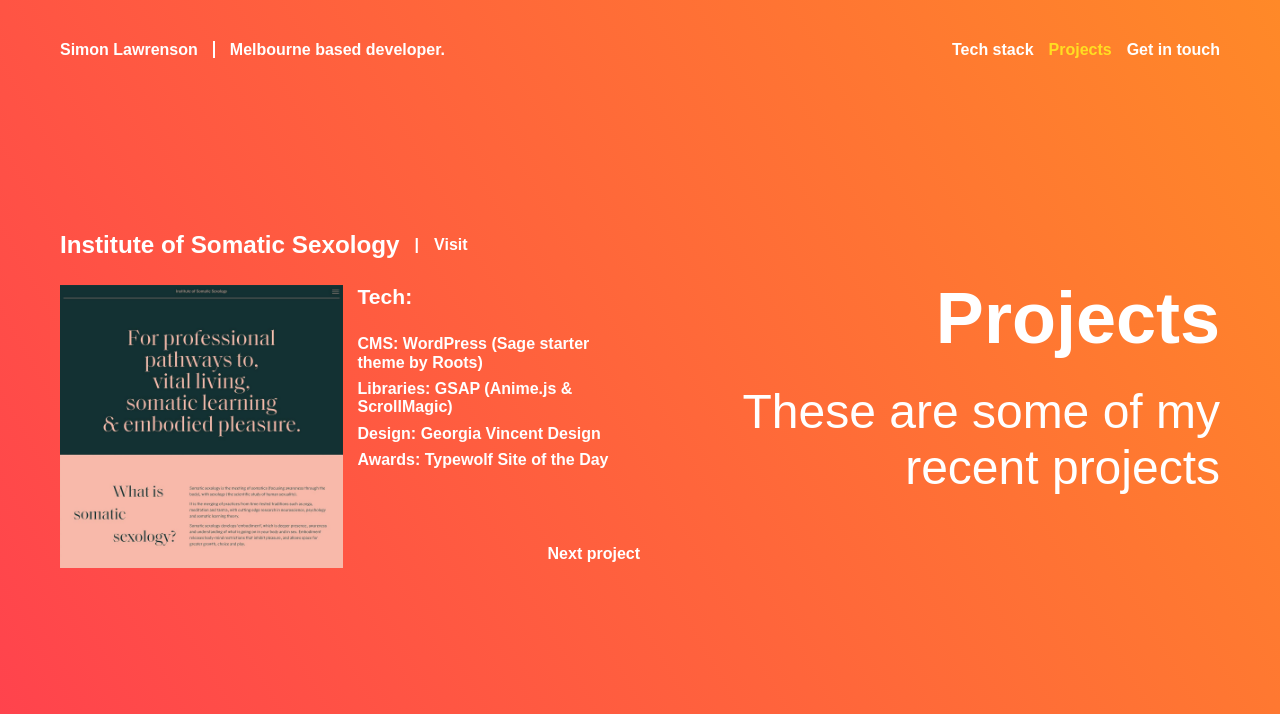
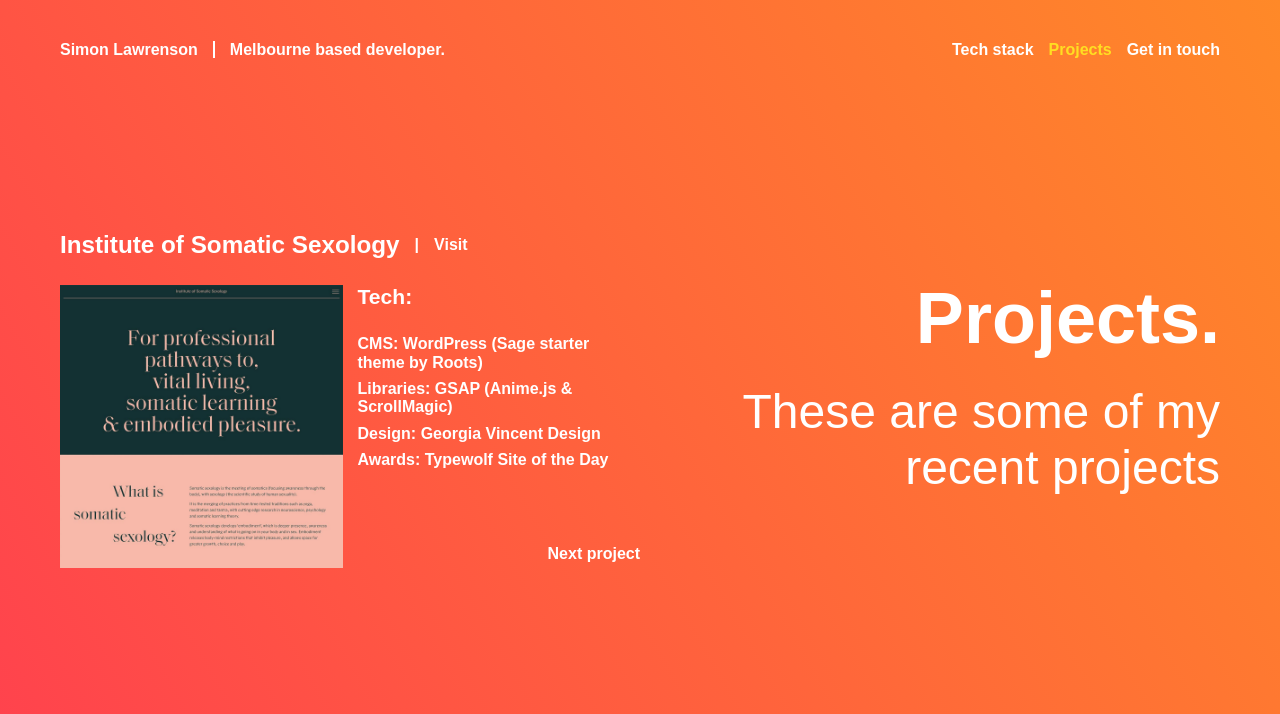
Before and after one commit to simonlawrenson/lawrenson.dev, a Gatsby site: page /projects in a window 1280 px wide. Shown: the top 714 px of the page. Built offline with nearby package versions, Linux system fonts and the light colour scheme; Gatsby itself is replaced by a stand-in of ours; a web font is replaced by a local one; what @fortawesome/pro-regular-svg-icons would draw is missing.

Commit message:
Add full stop to projects title

```diff
--- a/src/pages/projects.js
+++ b/src/pages/projects.js
@@ -11,7 +11,7 @@
     />
     <div className="container container-projects">
       <div className="col page-intro">
-        <h1>Projects</h1>
+        <h1>Projects.</h1>
         <p>These are some of my recent projects</p>
       </div>
       <div class="col">
```
